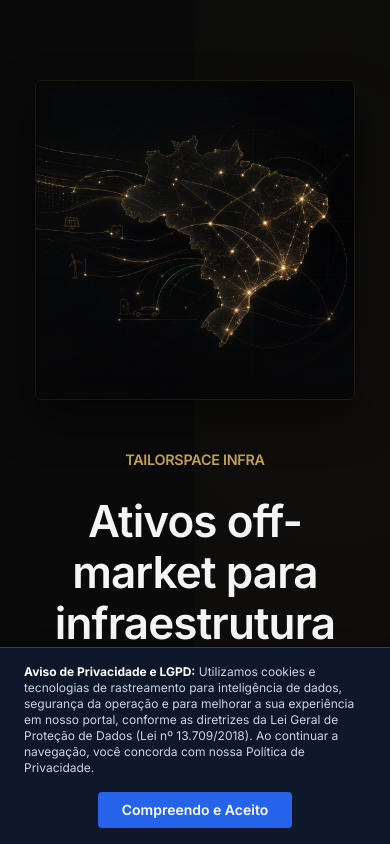
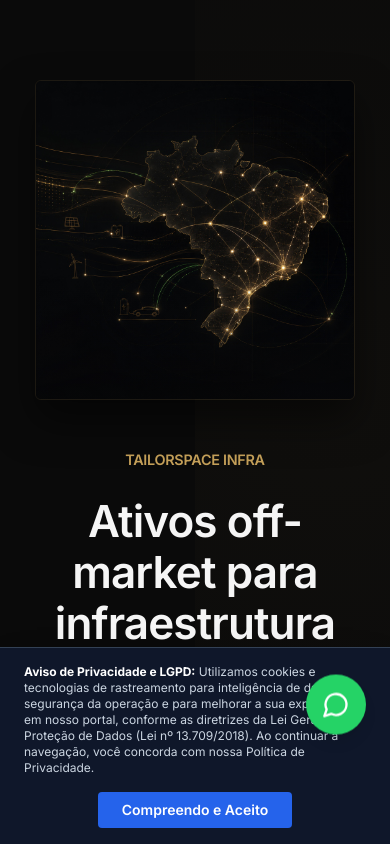
Before and after one commit to aleandrade926/tailorspace-app, a React (Vite) app: page /infra in a window 390 px wide. Shown: the top 844 px of the page. Built offline with nearby package versions, Linux system fonts and the light colour scheme.

Commit message:
fix: Institutional title and mobile WhatsApp positioning

```diff
--- a/src/App.tsx
+++ b/src/App.tsx
@@ -352,7 +352,7 @@ export default function App() {
         href={`https://wa.me/5511993725876?text=${encodeURIComponent('Olá, acessei o portal da TailorSpace. Gostaria de conversar com a equipe estratégica para avaliar as minhas opções e solicitar uma análise do meu caso.')}`}
         target="_blank"
         rel="noopener noreferrer"
-        className="fixed bottom-6 right-6 z-50 bg-[#25D366] text-white p-4 rounded-full shadow-lg hover:scale-110 hover:bg-[#20bd5a] transition-all flex items-center justify-center animate-bounce"
+        className="fixed bottom-24 md:bottom-6 right-6 z-[60] bg-[#25D366] text-white p-4 rounded-full shadow-lg hover:scale-110 hover:bg-[#20bd5a] transition-all flex items-center justify-center animate-bounce"
         aria-label="WhatsApp"
       >
         <svg xmlns="http://www.w3.org/2000/svg" width="28" height="28" viewBox="0 0 24 24" fill="none" stroke="currentColor" strokeWidth="2" strokeLinecap="round" strokeLinejoin="round" className="lucide lucide-message-circle">
--- a/src/pages/Infra.tsx
+++ b/src/pages/Infra.tsx
@@ -302,7 +302,7 @@ const InfraPage = () => {
       <footer className="infra-footer" ref={formRef}>
         <div className="infra-footer-content-custom">
           <div className="infra-form-container">
-            <h3 className="infra-form-main-title">Conecte-se à Operação TailorSpace Infra</h3>
+            <h3 className="infra-form-main-title">Conecte-se com a TailorSpace Infra</h3>
 
             <p className="infra-form-desc">
               Se você é uma empresa buscando estruturar capacidade energética, ou um proprietário/corretor com uma área ociosa com potencial, preencha o formulário para iniciarmos o diagnóstico.
```
